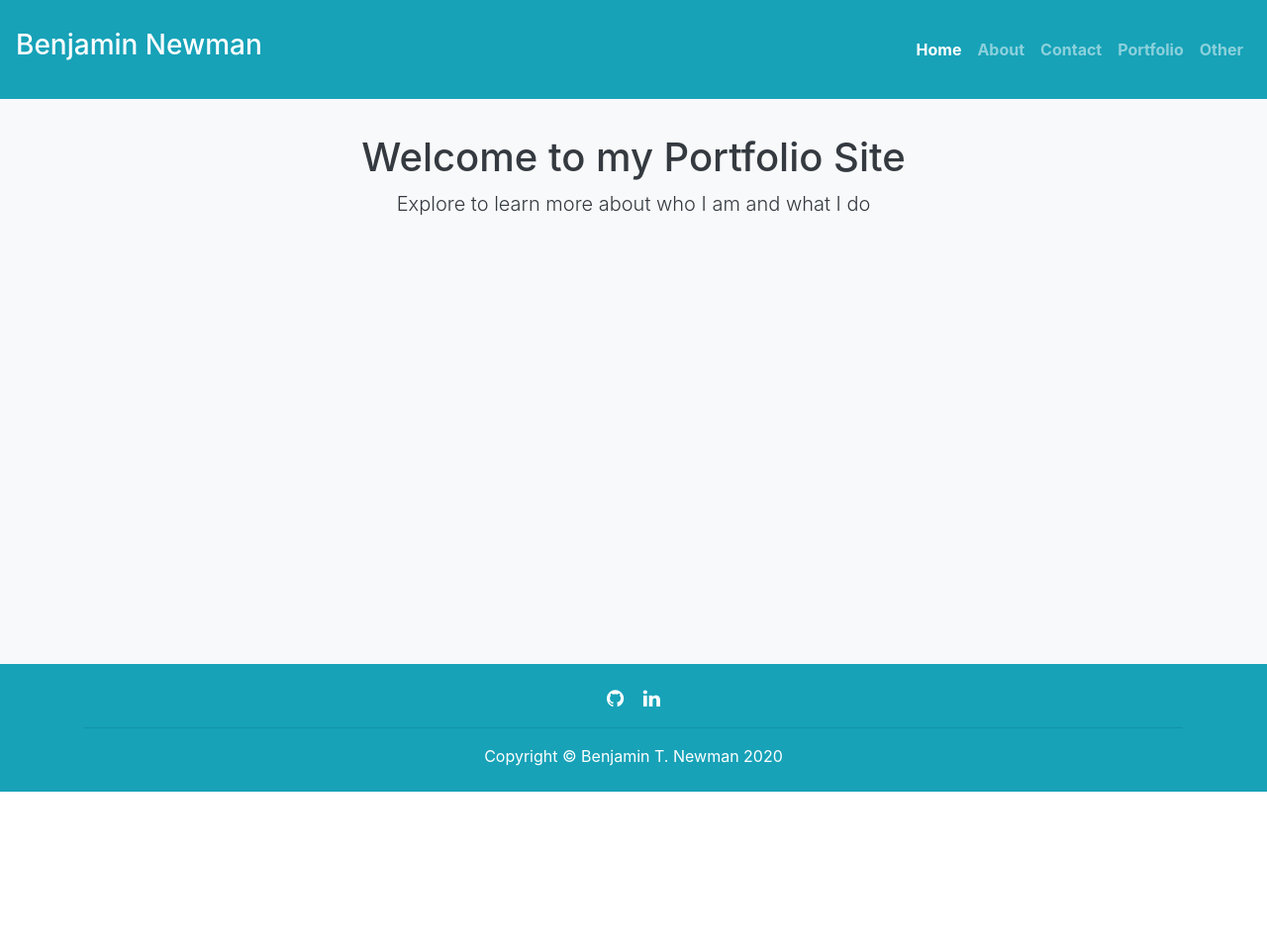
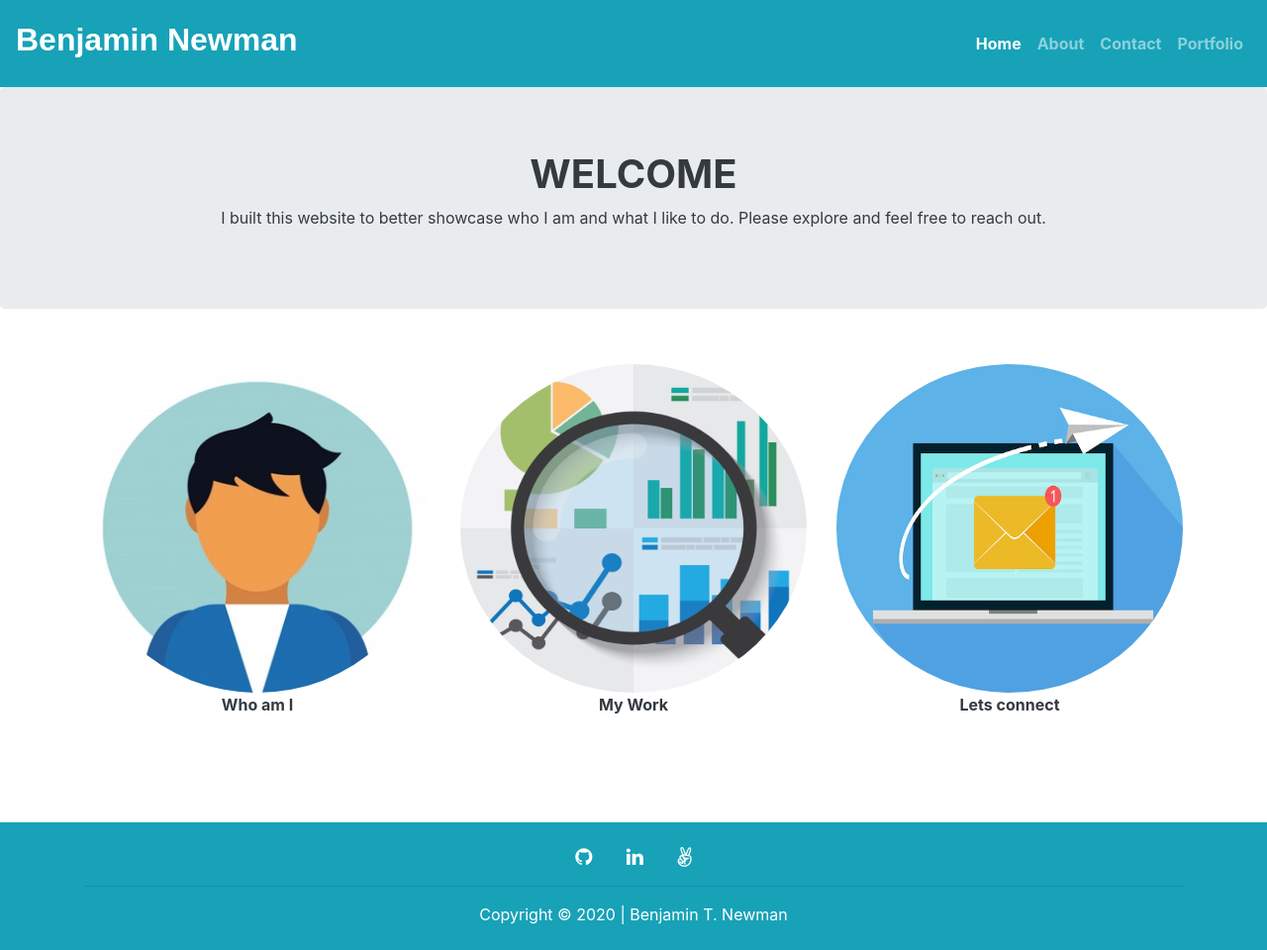
Before and after one commit to btnewman7/Portfolio_Website, a Flask app: page / in a window 1280 px wide. Shown: the whole page at 99% size. Before the commit the page ends 800 px from the top, so only its background shows below. Run offline with Flask 2, Linux system fonts and the light colour scheme; some libraries are stand-ins or nearby versions.

Commit message:
more built out

```diff
--- a/app/static/css/main.css
+++ b/app/static/css/main.css
@@ -1,3 +1,13 @@
-nav {
-    margin-bottom: 35px;
+img {
+    border-radius: 50%;
+    height: 85%;
+  }
+
+img:hover {
+    box-shadow: 0 0 2px 1px rgba(0, 140, 186, 0.5);
 }
+
+img.resize {
+    width:540px; /* you can use % */
+    height: auto;
+}
--- a/app/templates/includes/footer.html
+++ b/app/templates/includes/footer.html
@@ -1,7 +1,9 @@
 <style>
+    footer {
+        margin-top: 25px;
+    }
     .fa {
         font-size: 20px;
-        margin: 0px 10px;
         text-align: center;
     }
     .fa-linkedin {
@@ -9,16 +11,21 @@
     }
     .fa-github {
         color: white;
-        margin-right: 5px;
+        margin-right: 30px;
+      }
+    .fa-angellist {
+        color: white;
+        margin-left: 30px;
       }
 </style>
 
-<footer class="py-4 bg-info fixed-bottom">
+<footer class="container-fluid py-4 bg-info">
     <div class="container text-center">
             <a class="fa fa-github" href="https://github.com/btnewman7"></a>
             <a class="fa fa-linkedin" href="https://www.linkedin.com/in/bennewm/"></a>
+            <a class="fa fa-angellist" href="https://angel.co/u/benjamin-newman-3"></a>
             <hr/>
-      <p class="m-0 text-center text-white">Copyright &copy; Benjamin T. Newman 2020</p>
+      <p class="m-0 text-center text-white">Copyright &copy; 2020 | Benjamin T. Newman</p>
     </div>
     <!-- /.container -->
 </footer>
--- a/app/templates/includes/navigation.html
+++ b/app/templates/includes/navigation.html
@@ -1,5 +1,5 @@
-<nav class="navbar navbar-expand-md navbar-dark bg-info py-4 sticky-top">
-    <a class="navbar-brand" href="{{ url_for('main.index')}}"><h3>Benjamin Newman</h3></a>
+<nav class="navbar navbar-expand-md navbar-dark bg-info py-3 sticky-top">
+    <a class="navbar-brand" href="{{ url_for('main.index')}}" style="font-family: 'Arial', sans-serif;"><h2><b>Benjamin Newman</b></h2></a>
     <button class="navbar-toggler d-lg-none" type="button" data-toggle="collapse" data-target="#collapsibleNavId" aria-controls="collapsibleNavId"
         aria-expanded="false" aria-label="Toggle navigation">
         <span class="navbar-toggler-icon"></span>
@@ -20,9 +20,9 @@
             <li class="nav-item {% if active_page == 'main.portfolio' %}active{% endif %}">
                 <a id="portfolio" class="nav-link" href="{{ url_for('main.portfolio')}}"><b>Portfolio</b></a>
             </li>
-            <li class="nav-item {% if active_page == 'main.other' %}active{% endif %}">
+            <!-- <li class="nav-item {% if active_page == 'main.other' %}active{% endif %}">
                 <a id="other" class="nav-link" href="{{ url_for('main.other')}}"><b>Other</b></a>
-            </li>
+            </li> -->
         </ul>
     </div>
 </nav>
--- a/app/templates/layout.html
+++ b/app/templates/layout.html
@@ -15,14 +15,16 @@
     <!-- Bootstrap CSS -->
     <link rel="stylesheet" href="https://stackpath.bootstrapcdn.com/bootstrap/4.3.1/css/bootstrap.min.css" integrity="sha384-ggOyR0iXCbMQv3Xipma34MD+dH/1fQ784/j6cY/iJTQUOhcWr7x9JvoRxT2MZw1T" crossorigin="anonymous">
     <link rel="stylesheet" href="https://cdnjs.cloudflare.com/ajax/libs/font-awesome/4.7.0/css/font-awesome.min.css">
-    <link rel="stylesheet" href="{{ url_for('static', filename='./css/main.css')}}">
+    <!-- <link rel="stylesheet" href="{{ url_for('static', filename='./css/main.css')}}"> -->
+    {% block css %}
+    {% endblock %}
   </head>
   <body>
       <header>
             {% include './includes/navigation.html'%}
       </header>
       <main>
-        <body class="bg-light text-dark">
+        <body class="text-dark">
           {%  block content  %}
           {%  endblock  %}
         </body>
--- a/app/templates/main/index.html
+++ b/app/templates/main/index.html
@@ -5,15 +5,40 @@
 {% endblock %}
 
 {% set active_page = "main.index" %}
+{% block css %}
+<link rel="stylesheet" href="{{ url_for('static', filename='./css/main.css')}}">
+{% endblock %}
+
 
 {%  block content  %}
 
 
-    <div class="text-center">
-      <h1>Welcome to my Portfolio Site</h1>
-      <p class="lead">Explore to learn more about who I am and what I do</p>
-    </div>
-</body>
-
+      <div class="jumbotron">
+        <div class="container text-center">
+          <h1><b>WELCOME</b></h1>
+          <p>I built this website to better showcase who I am and what I like to do. Please explore and feel free to reach out.</p>
+        </div>
+      </div>
+      <br>
+      <div class="container text-center">
+        <div class="row">
+          <div class="col-sm-4">
+            <a href="{{ url_for('main.about')}}"><img src="{{url_for('static', filename='./images/man-avatar-profile-round-icon_24640-14044.webp')}}" class="img-responsive" style="width:100%" alt="Image"></a>
+            <p><b>Who am I</b></p>
+          </div>
+          <div class="col-sm-4">
+            <a href="{{ url_for('main.portfolio')}}"><img src="{{url_for('static', filename='./images/data_analysis.webp')}}" class="img-responsive portfolio-img" style="width:100%" alt="Avatar"></a>
+            <br>
+            <p><b>My Work</b></p>
+          </div>
+          <div class="col-sm-4">
+            <a href="{{ url_for('main.contact')}}"><img src="{{url_for('static', filename='./images/email1.png')}}" class="img-responsive" style="width:100%" alt="Image"></a>
+            <br>
+            <p><b>Lets connect</b></p>
+          </div>
+        </div>
+      </div>
+      <br>
+      <br>
 
 {%  endblock  %}
```
Also changed, not shown: app/static/css/about.css (added, +11 -0 lines), app/static/css/portfolio.css (added, +10 -0 lines), app/templates/main/about.html (+28 -1 lines), app/templates/main/contact.html (+6 -1 lines), app/templates/main/other.html (+6 -1 lines), app/templates/main/portfolio.html (+51 -1 lines), app/static/images/Screenshot_20210122-114434_Instagram.jpg (added), app/static/images/data_analysis.webp (added), app/static/images/director_revenue.png (added), app/static/images/email1.png (added), app/static/images/jhu_mortality_shot.png (added), app/static/images/man-avatar-profile-round-icon_24640-14044.webp (added), app/static/images/mpg_displacement.png (added), 1 other file.
